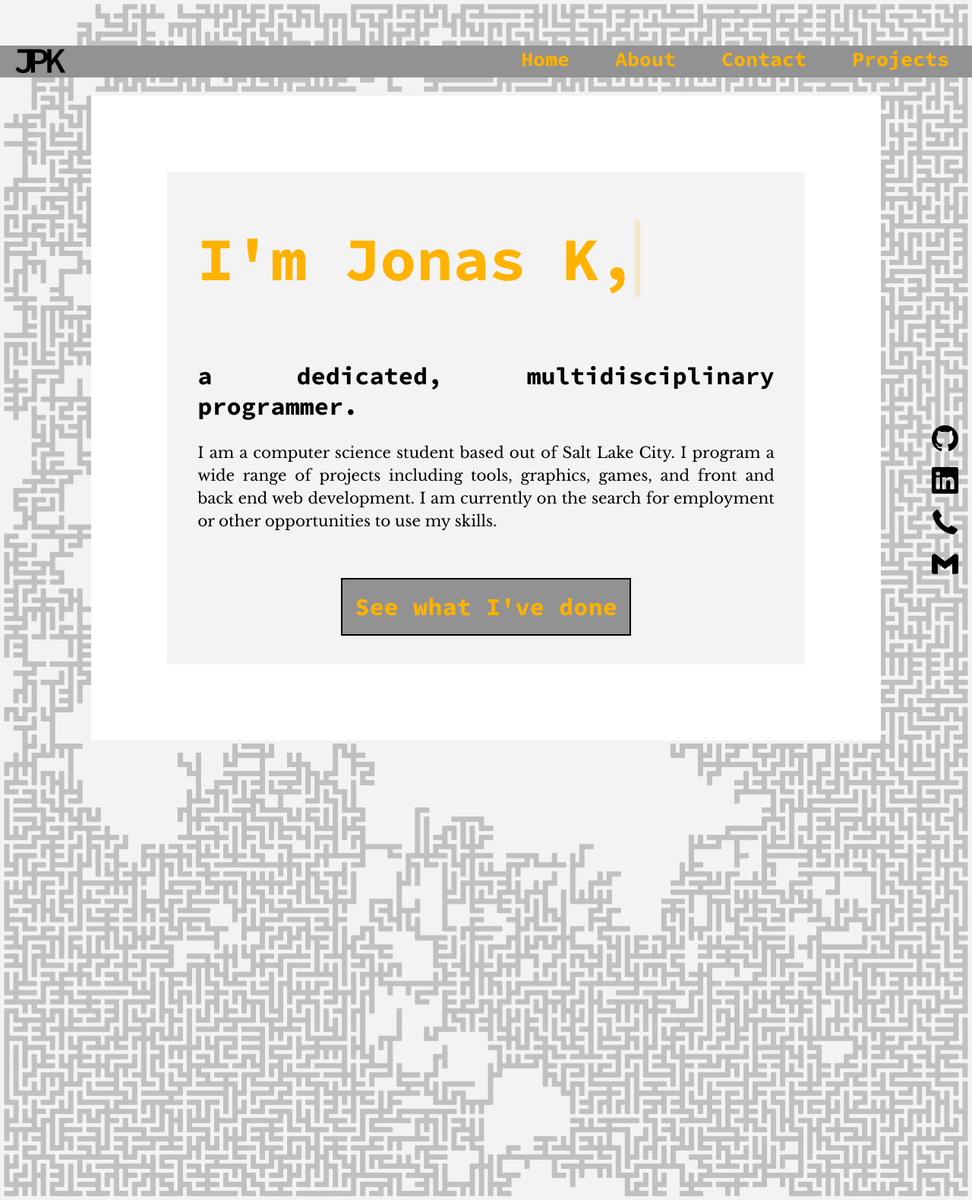
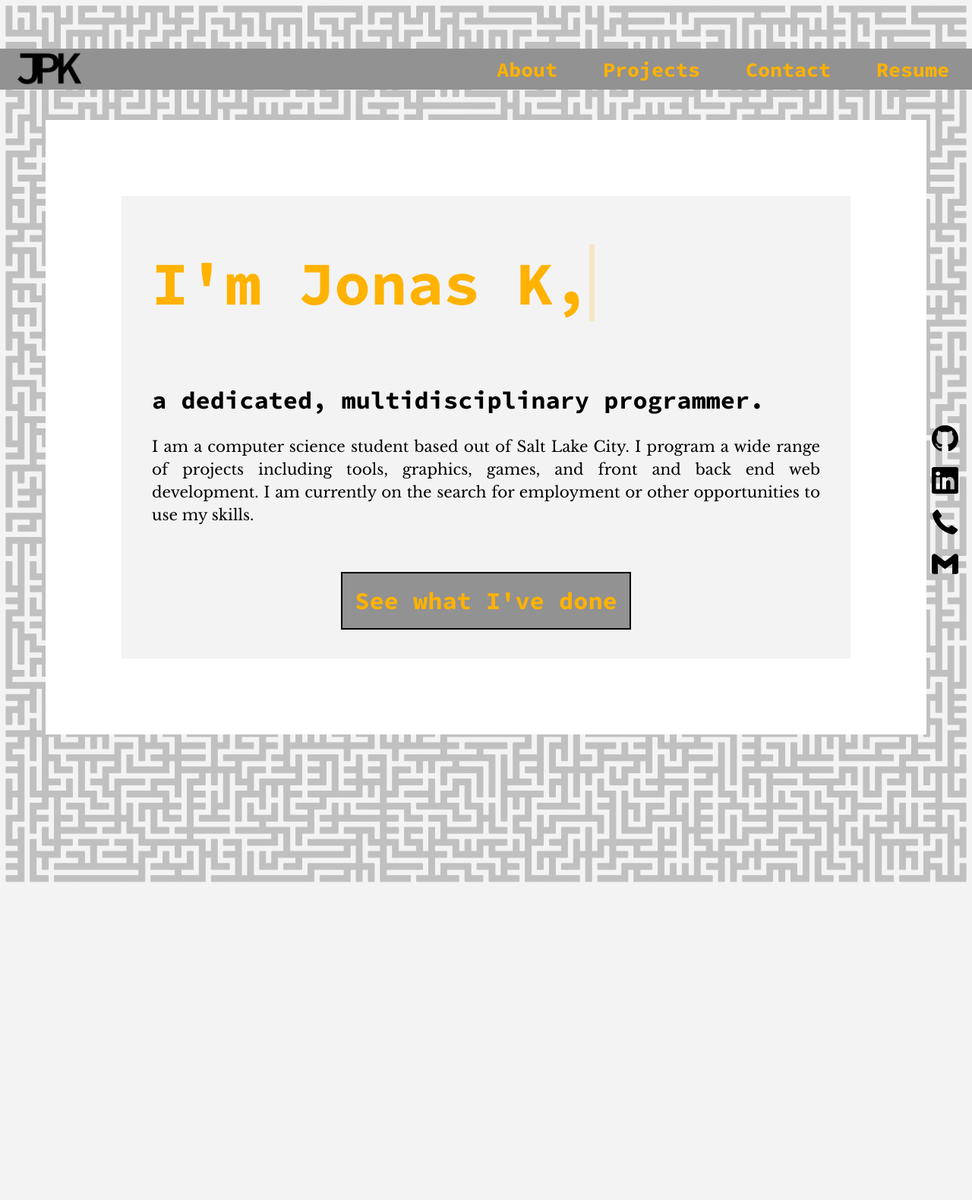
Before and after one commit to JonasPKnoch/jonaspknoch.github.io, a PHP site: page / in a window 1280 px wide. Shown: the whole page at 76% size. After the commit the page ends 1161 px from the top, so only its background shows below. Run offline with PHP 8.4, Linux system fonts and the light colour scheme; some web fonts are replaced.

Commit message:
Removed dynamic javascript sizing

```diff
--- a/css/style.css
+++ b/css/style.css
@@ -30,7 +30,6 @@
 	--secondary-focus: #565656;
 	--background: #f3f3f3;
 	--background-focus: #c0c0c0;
-	--cell-size: 0px;
 }
 
 /* General */
@@ -60,8 +59,8 @@ body {
 	width: 100%;
 	left:0px;
 	top: 10px;
-	margin-top: calc(var(--cell-size) * 10);
-	height: calc(var(--cell-size) * 7);
+	margin-top: 64px;
+	height: 54px;
 }
 
 .header ul {
@@ -74,7 +73,7 @@ body {
 
 .header li {
 	display: flex;
-	align-items: center;
+	align-items: middle;
 	float: right;
 	height: 100%;
 }
@@ -92,8 +91,8 @@ body {
 	height: 100%;
 	padding-left: 30px;
 	padding-right: 30px;
-	padding-top: 10px;
-	padding-bottom: 10px;
+	padding-top: 20px;
+	padding-bottom: 20px;
 	line-height: 1rem;
 	transition-duration: 0.1s;
 	outline-style: solid;
@@ -205,12 +204,11 @@ body {
 
 .content {
 	background-color: white;
-	margin-left: calc(var(--cell-size) * 20);
-	margin-right: calc(var(--cell-size) * 20);
-	margin-top: calc(var(--cell-size) * 4);
-	margin-bottom: calc(var(--cell-size) * 100);
+	margin-left: calc(60px);
+	margin-right: calc(60px);
+	margin-top: calc(40px);
+	margin-bottom: calc(200px);
 	padding: 50px;
-
 	text-align: justify;
 }
 
@@ -248,7 +246,7 @@ body {
 	background-color: var(--secondary);
 	transition-duration: 0.2s;
 	position: relative;
-	z-index: 1;
+	z-index: 0;
 	outline-style: solid;
 	text-decoration: none;
 }
--- a/index.html
+++ b/index.html
@@ -11,10 +11,10 @@
 		<div class="header">
 			<a class="brand" href="#"><img src="img/Brand.png" alt="Jonas K"></img></a>
 			<ul>
+				<li><a class="nav-item" href="#">Resume<div class="hover-animate"></div></a></li>
+				<li><a class="nav-item" href="#">Contact<div class="hover-animate"></div></a></li>
 				<li><a class="nav-item" href="#">Projects<div class="hover-animate"></div></a></li>
-				<li><a class="nav-item" href="#">Contact<div class="hover-animate"></div></a></li>
 				<li><a class="nav-item" href="#">About<div class="hover-animate"></div></a></li>
-				<li><a class="nav-item" href="#">Home<div class="hover-animate"></div></a></li>
 			</ul>
 		</div>
 		<div class="sidebar">
--- a/js/maze.js
+++ b/js/maze.js
@@ -1,19 +1,17 @@
-cellSizePrefered = 6;
+cellSizePrefered = 8;
 
 setTimeout(init, 100);
 
 function init() {
 	c = document.getElementById("canvas");
 	ctx = c.getContext("2d");
-	ctx.imageSmoothingEnabled = true;
+	ctx.imageSmoothingEnabled = false;
 	ctx.canvas.width  = document.documentElement.scrollWidth;
+	ctx.canvas.height = document.documentElement.scrollHeight;
+	width = Math.floor((ctx.canvas.width / cellSizePrefered) / 2) * 2 + 1;
+	height = Math.round((ctx.canvas.height / cellSizePrefered) / 2) * 2;
+	cellSize = ctx.canvas.width/width;
 
-	width = Math.floor((ctx.canvas.width / cellSizePrefered) / 2) * 2 + 1;
-	cellSize = ctx.canvas.width/width;
-	document.documentElement.style.setProperty('--cell-size', cellSize + "px");
-
-	ctx.canvas.height = document.documentElement.scrollHeight;
-	height = Math.floor((ctx.canvas.height / cellSizePrefered) / 2) * 2 + 1;
 	grid = [];
 	for(let i = 0; i < width; i++) {
 		grid.push([]);
@@ -33,10 +31,10 @@ function init() {
 
 function stampObject(object) {
 	let rect = object.getBoundingClientRect();
-	let gridILow = Math.round(object.offsetLeft/cellSize);
-	let gridJLow = Math.round(object.offsetTop/cellSize);
-	let gridIHigh = Math.round((object.offsetLeft + object.offsetWidth)/cellSize);
-	let gridJHigh = Math.round((object.offsetTop + object.offsetHeight)/cellSize);
+	let gridILow = Math.round(object.offsetLeft/cellSize) + 1;
+	let gridJLow = Math.round(object.offsetTop/cellSize) + 1;
+	let gridIHigh = Math.round((object.offsetLeft + object.offsetWidth)/cellSize) - 1;
+	let gridJHigh = Math.round((object.offsetTop + object.offsetHeight)/cellSize) - 1;
 	console.log(object.offsetTop);
 
 	for(let i = 0; i < gridIHigh - gridILow; i++) {
```
